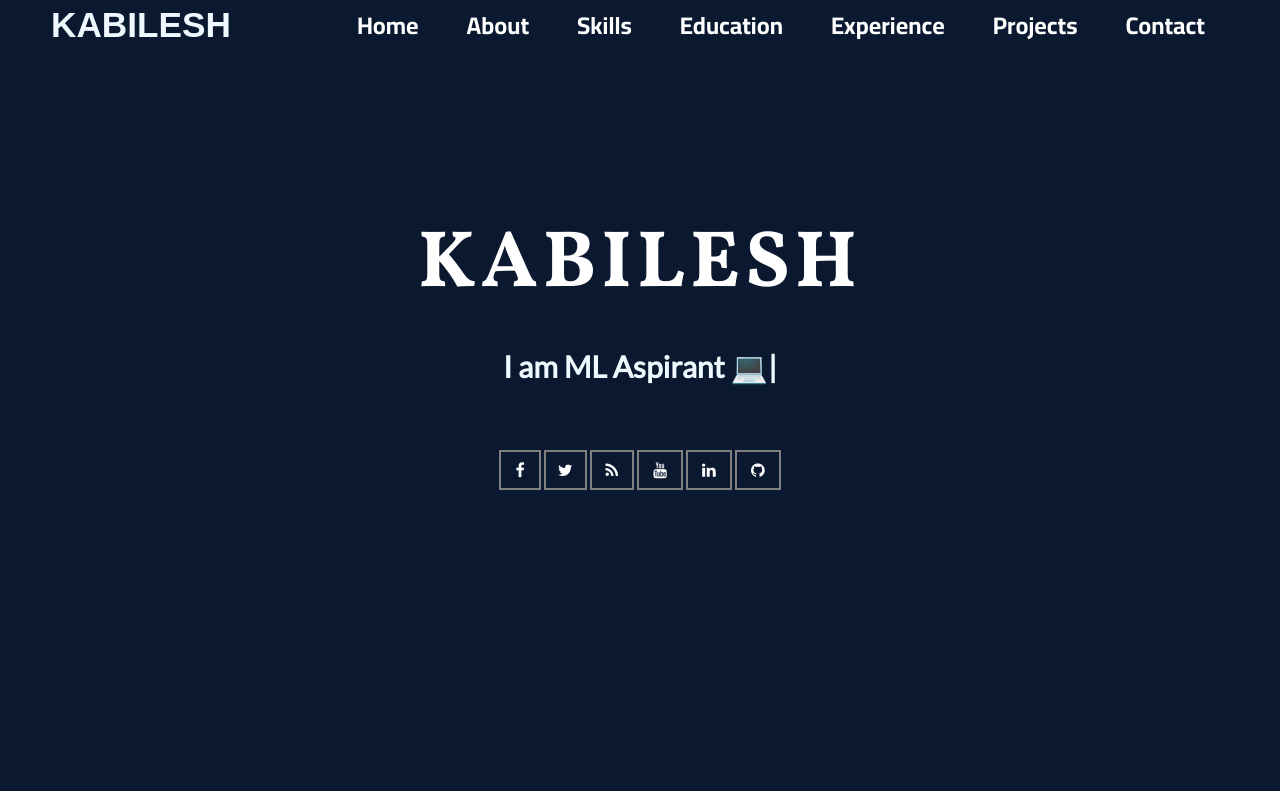
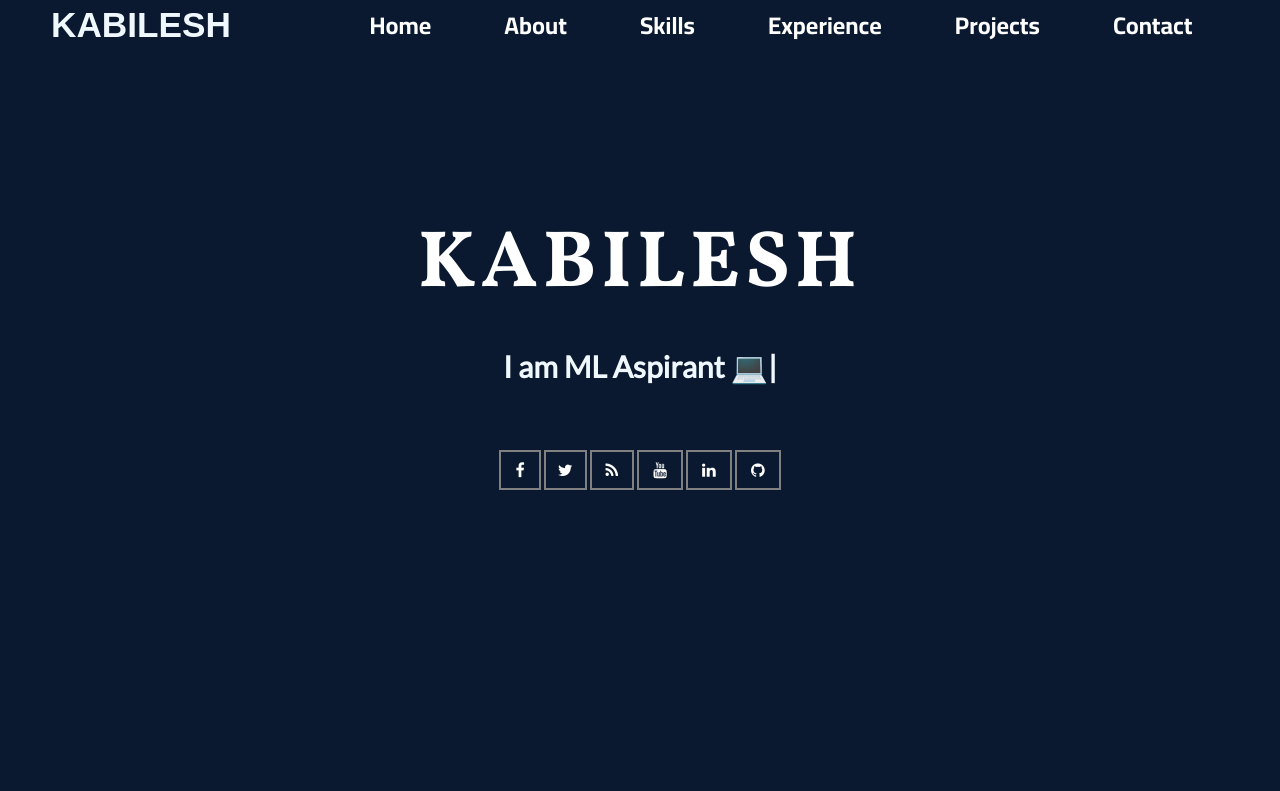
Before and after one commit to Kabilesh020799/Porfolio_React, a React (Create React App) app: page / in a window 1280 px wide. Shown: the top 791 px of the page. Built offline with nearby package versions, Linux system fonts and the light colour scheme; a web font is replaced by a local one.

Commit message:
Third commit

```diff
--- a/src/App.js
+++ b/src/App.js
@@ -8,7 +8,6 @@ import Skills from "./components/Skills/Skills";
 import Experience from "./components/Experience/Experience";
 import Projects from "./components/Projects/Projects";
 import Contact from "./components/Contact/Contact";
-import Education from "./components/Education/Education";
 function App() {
   return (
     <div className="App">
@@ -16,7 +15,6 @@ function App() {
       <Home className="cls" />
       <About className="cls" />
       <Skills className="cls" />
-      <Education />
       <Experience className="cls" />
       <Projects className="cls" />
       <Contact className="cls" />
--- a/src/components/Education/Education.js
+++ /dev/null
@@ -1,14 +0,0 @@
-import React from "react";
-import classes from "./Education.module.css";
-
-function Education() {
-  return (
-    <div className={classes.Education} id="education">
-      <div className={classes.box}>
-        <div className={classes.boxhead}>Secondary/Higher Education</div>
-      </div>
-    </div>
-  );
-}
-
-export default Education;
--- a/src/components/Navigation/Navigation.js
+++ b/src/components/Navigation/Navigation.js
@@ -72,18 +72,6 @@ function Navigation() {
           </li>
           <li class="nav-item">
             <Link
-              to="education"
-              spy={true}
-              smooth={true}
-              offset={-50}
-              duration={500}
-              onClick={clicked}
-            >
-              Education
-            </Link>
-          </li>
-          <li class="nav-item">
-            <Link
               to="experience"
               spy={true}
               smooth={true}
```
Also changed, not shown: src/components/Education/Education.module.css (deleted).
